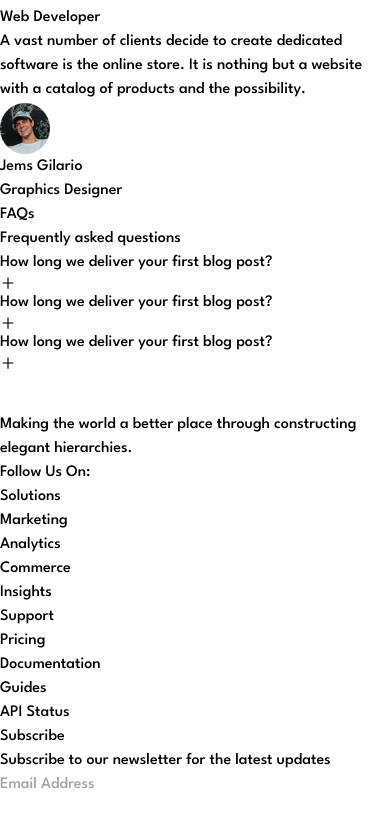
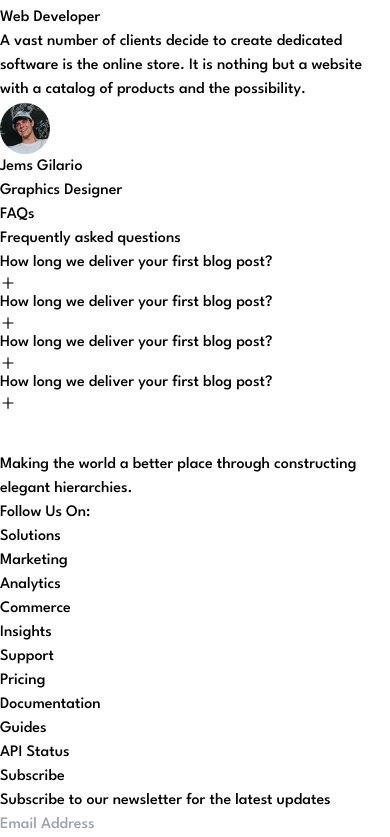
Before and after one commit to sunilhn27/tailwind-responsive-4, a Next.js app: page / in a window 390 px wide. Shown: the part 5175-6012 px from the top of the page. Before the commit the page ends 5972 px from the top, so only its background shows below. Built offline with nearby package versions, Linux system fonts and the light colour scheme.

Commit message:
Made FAQ  Responsive

```diff
--- a/src/Components/Faqs.js
+++ b/src/Components/Faqs.js
@@ -17,13 +17,14 @@ function Faqs() {
             setToggle(!toggle);
         }
 
-        return (<div className='w-[22rem] md:w-[39rem] md:h-[3.5rem]'>
+
+        return (<div className='w-[22rem] md:w-[39rem] '>
             <div className=' bg-white rounded-xl shadow-xl '>
                 <button onClick={handleToggle} className='flex w-[95%] justify-between text-center py-4 mx-2'>
                     {questions}
                     <span className=''>{toggle ? (<AiOutlineMinus />) : (<AiOutlinePlus />)}</span>
                 </button>
-                {toggle && (<div className='text-[#637381] mt-2 px-12 text-start font-sans text-sm  '>
+                {toggle && (<div className='text-[#637381] mt-2 px-4 text-start font-sans text-sm  '>
                     {answers}
                 </div>)}
             </div>
@@ -32,7 +33,7 @@ function Faqs() {
 
     return (
         <section className='bg-[#F4F7FA] py-16'>
-            <div className='flex flex-col md:flex justify-center items-center'>
+            <div className='flex flex-col md:flex justify-center items-center mb-12'>
                 <div className='flex flex-col text-center space-y-4'>
                     <h3 className='text-[1rem] text-[#2ED06E]'>FAQs</h3>
                     <h1 className='text-[2rem] text-gray-500 '>Frequently asked questions</h1>
@@ -54,6 +55,11 @@ function Faqs() {
                     </div>
 
 
+                    <div>
+                        <FAQ questions={"How long we deliver your first blog post?"} answers={"It takes 2-3 weeks to get your first blog post ready. That includes the in-depth research & creation of your monthly content marketing strategy that we do before writing your first blog post,  Ipsum available ."} />
+                    </div>
+
+
                 </div>
 
             </div>
```
